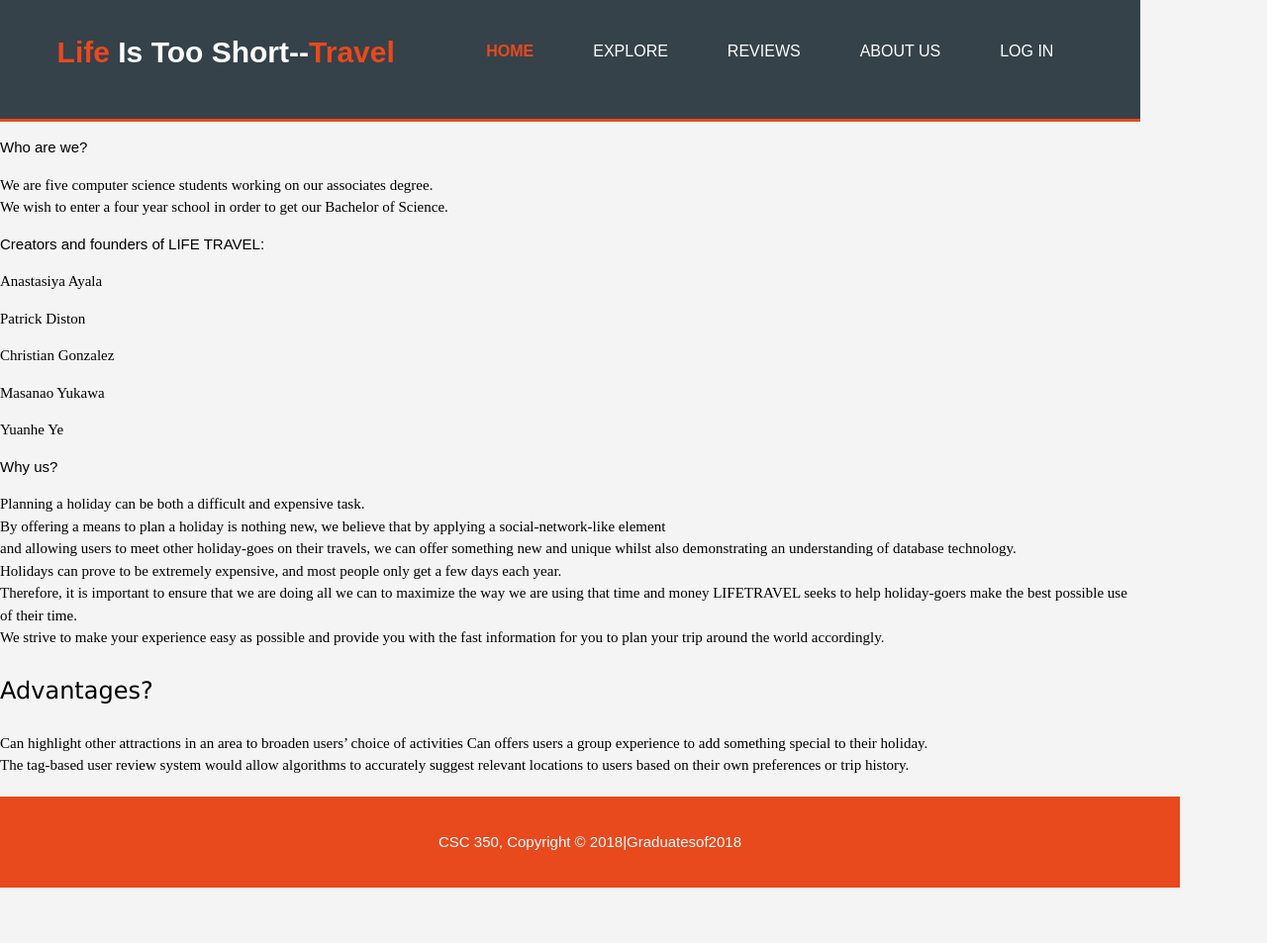
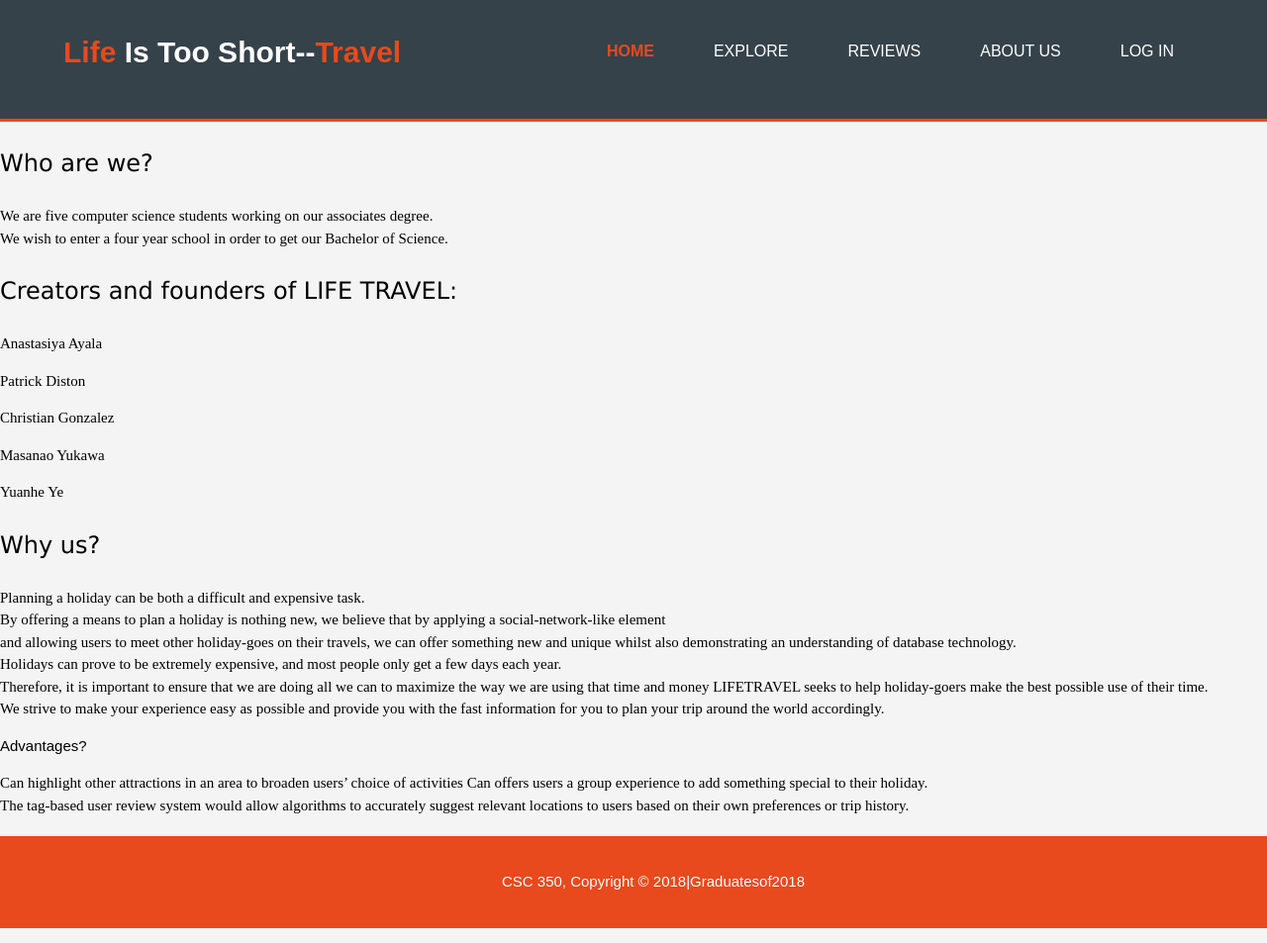
Before and after one commit to csc350/travelProject, a PHP site: page /about.php in a window 1280 px wide. Shown: the whole page at 99% size. Before the commit the page ends 897 px from the top, so only its background shows below. Run offline with PHP 8.4, Linux system fonts and the light colour scheme.

Commit message:
Update about_style.css

```diff
--- a/css/about_style.css
+++ b/css/about_style.css
@@ -1,4 +1,4 @@
-body{width:90%;
+body{width:100%;
 margin: 0 auto;}
 
 div.a{
@@ -6,7 +6,7 @@ div.a{
 }
 
 
-div.tittle{
+div.title{
 	font-size:160%;
 	font-family:verdana;
 }
```
